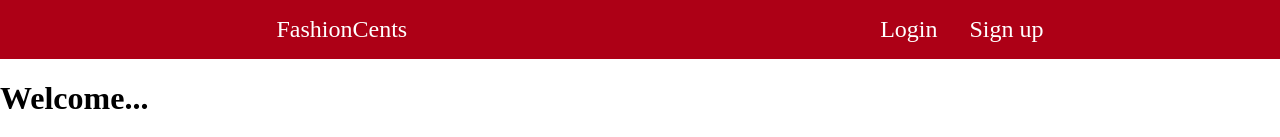
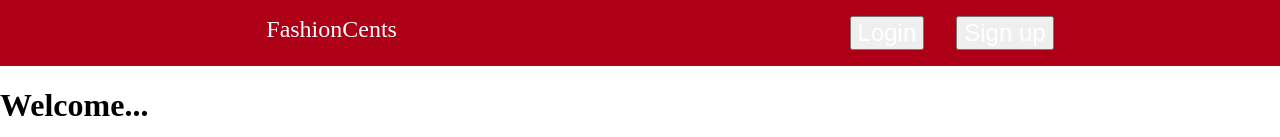
Before and after one commit to bjimison/FashionCents, a React (Create React App) app in the folder fashioncents/: page / in a window 1280 px wide. Shown: the top 137 px of the page. Built offline with nearby package versions, Linux system fonts and the light colour scheme; no server answers; a web font is replaced by a local one.

Commit message:
stateless login/signup modals working

```diff
--- a/fashioncents/package.json
+++ b/fashioncents/package.json
@@ -6,6 +6,7 @@
     "axios": "^0.18.0",
     "react": "^16.4.2",
     "react-dom": "^16.4.2",
+    "react-modal": "^3.5.1",
     "react-router-dom": "^4.3.1",
     "react-scripts": "1.1.5"
   },
--- a/fashioncents/src/components/Navbar.js
+++ b/fashioncents/src/components/Navbar.js
@@ -1,7 +1,35 @@
 import React, { Component } from "react";
-import { Switch, Route, NavLink, withRouter } from "react-router-dom";
+import { NavLink } from "react-router-dom";
+import ReactDOM from "react-dom";
+import Modal from "react-modal";
+import LoginModal from "./LoginModal";
 
 class Navbar extends Component {
+  state = {
+    modalIsOpen: false
+  };
+
+  // Modal.setAppElement("#login-modal");
+
+  customStyles = {
+    content: {
+      top: "50%",
+      left: "50%",
+      right: "auto",
+      bottom: "auto",
+      marginRight: "-50%",
+      transform: "translate(-50%, -50%)"
+    }
+  };
+
+  openModal = () => {
+    this.setState({ modalIsOpen: true });
+  };
+
+  closeModal = () => {
+    this.setState({ modalIsOpen: false });
+  };
+
   render() {
     return (
       <div>
@@ -35,21 +63,38 @@ class Navbar extends Component {
                   </NavLink>
                 </li>
                 <div id="login">
-                  <li className="nav-item">
-                    <NavLink className="nav-link" to="/login">
+                  <li id="login-modal" className="nav-item">
+                    <button onClick={this.openModal} className="nav-link">
                       Login
-                    </NavLink>
+                    </button>
                   </li>
                   <li className="nav-item">
-                    <NavLink className="nav-link" to="/signup">
+                    <button onClick={this.openModal} className="nav-link">
                       Sign up
-                    </NavLink>
+                    </button>
                   </li>
                 </div>
               </ul>
             )}
           </div>
         </nav>
+        <Modal
+          isOpen={this.state.modalIsOpen}
+          onAfterOpen={this.afterOpenModal}
+          onRequestClose={this.closeModal}
+          contentLabel="Example Modal"
+        >
+          <h2 ref={subtitle => (this.subtitle = subtitle)}>Hello</h2>
+          <button onClick={this.closeModal}>close</button>
+          <div>modal</div>
+          <form>
+            <input />
+            <button>tab navigation</button>
+            <button>stays</button>
+            <button>inside</button>
+            <button>the modal</button>
+          </form>
+        </Modal>
       </div>
     );
   }
```
Also changed, not shown: fashioncents/src/components/LoginModal.js (added), 1 other file (tests, documents, lock files or other folders).
